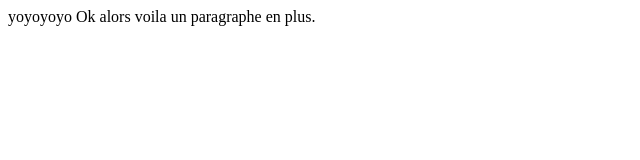
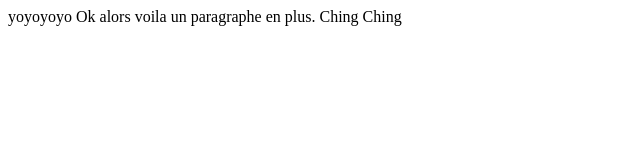
Before and after one commit to Cheesecakeninja/tes1, a plain HTML site: page index.html in a window 1280 px wide. Shown: the whole page, without its empty margins (0-640 px from the left). Drawn offline with Linux system fonts and the light colour scheme.

Commit message:
Update index.html

```diff
--- a/index.html
+++ b/index.html
@@ -5,7 +5,7 @@
     <meta name="viewport" content="width=device-width, initial-scale=1.0">
     <title>Document</title>
 yoyoyoyo
-    Ok alors voila un paragraphe en plus.
+    Ok alors voila un paragraphe en plus. Ching Ching
 </head>
 <body>
 
```
